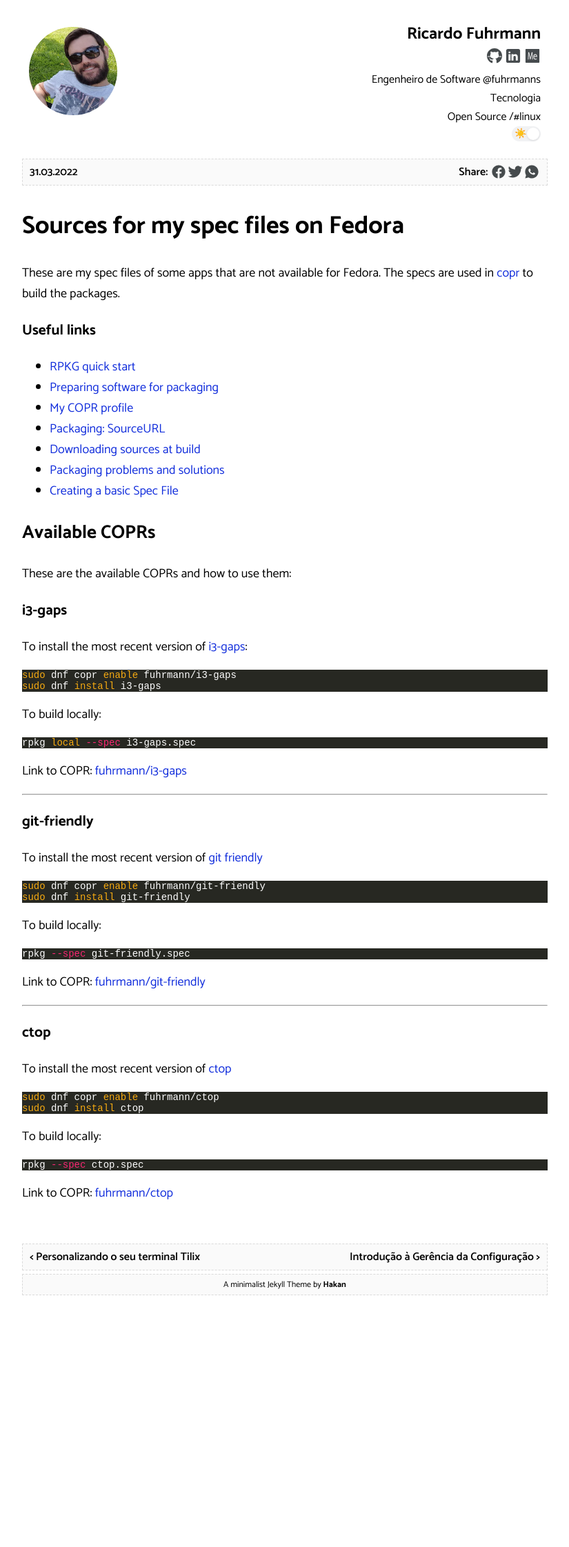
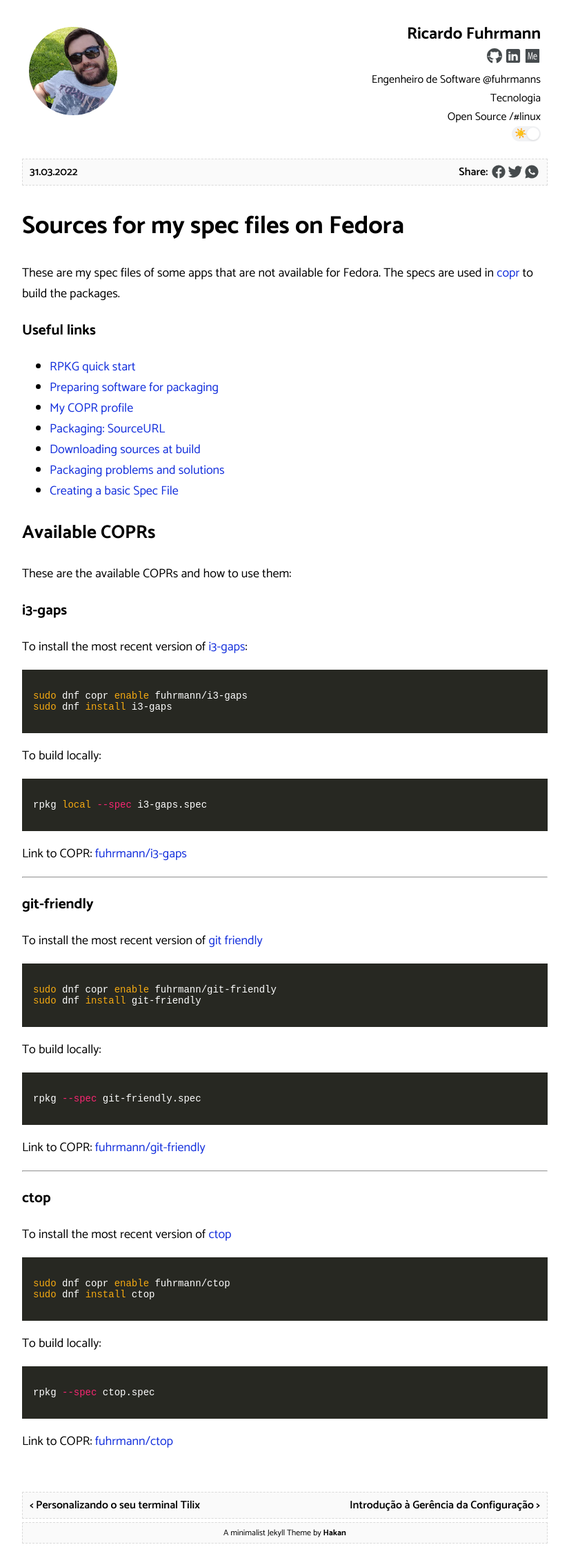
Before and after one commit to Fuhrmann/fuhrmann.github.io, a Jekyll site: the page built from _posts/2022-04-01-sources-for-my-spec-files.md, in a window 1280 px wide. Shown: the whole page at 69% size, without its empty margins (227-1052 px from the left). Built offline with Jekyll 4.4.1, drawn with Linux system fonts in a browser that asks for light colours; before the commit the page ends 1883 px from its top, so only the background shows below that.

Commit message:
Increase highlight padding

```diff
--- a/assets/css/highlight.css
+++ b/assets/css/highlight.css
@@ -1,3 +1,4 @@
+.highlight { padding: 8px; }
 .highlight table td { padding: 5px; }
 .highlight table pre { margin: 0; }
 .highlight .gh {
```
